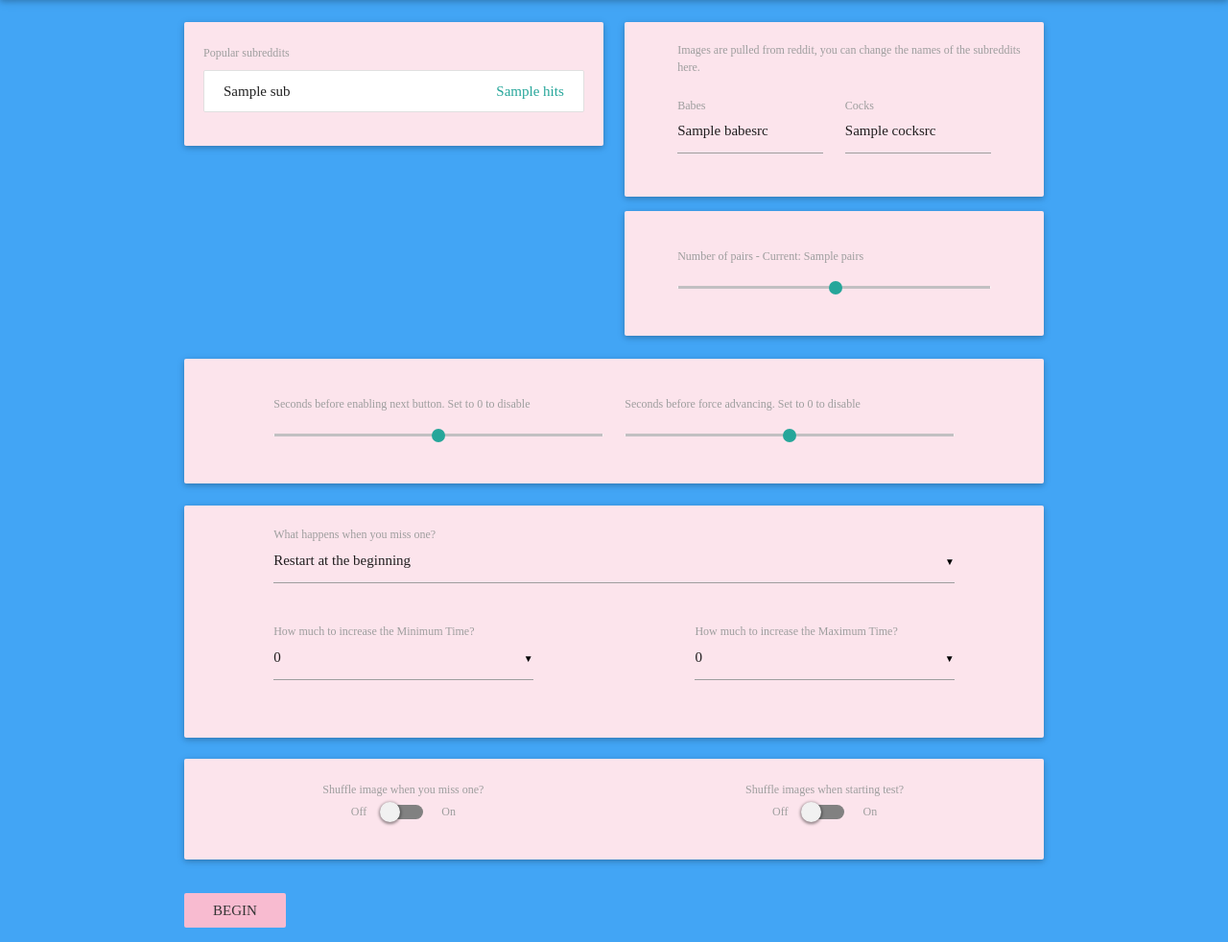
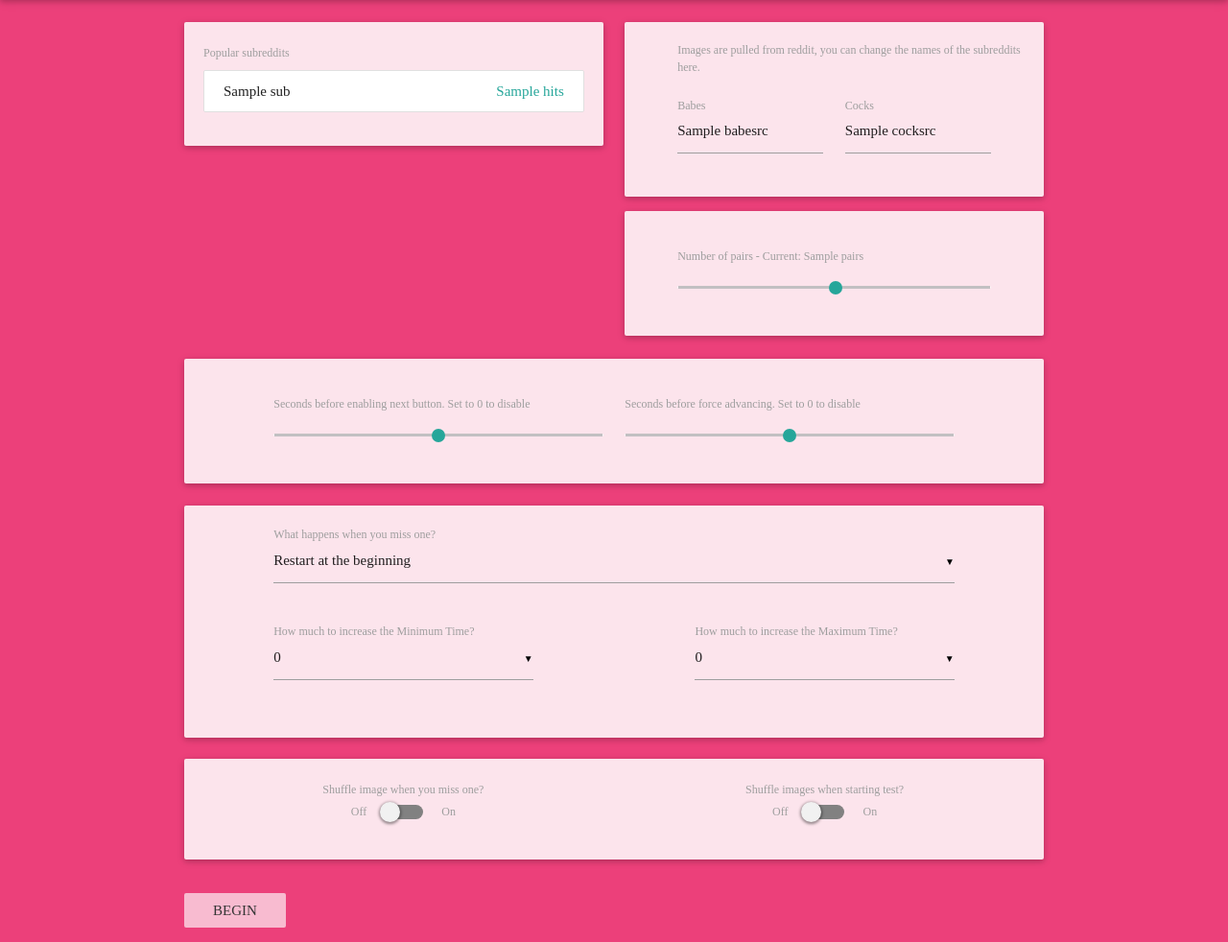
Before and after one commit to memcock/memcock, a Flask app: template templates/config.html in a window 1280 px wide. Shown: the part 64-1046 px from the top of the page at 96% size. Run offline with Flask 2, Linux system fonts and the light colour scheme; the template is opened without the code that fills it: most values are stand-ins (such as "Sample title", 1, 10 or a date in 2020); parts of the project's set-up code (start-up, migrations or seed data) failed here and were passed over; some libraries are stand-ins or nearby versions; some web fonts are replaced.

Commit message:
color change

```diff
--- a/templates/base.html
+++ b/templates/base.html
@@ -15,7 +15,7 @@
 
 </head>
 
-<body class=" blue lighten-1">
+<body class=" pink lighten-1">
 	<!--Body-->
 	{% block body %} {% endblock body %}
 	<!--Scripts-->
--- a/templates/home.html
+++ b/templates/home.html
@@ -1,7 +1,7 @@
 {% extends 'base.html' %}
 
 {% block body %}
-	<nav class="pink lighten-1" role="navigation">
+	<nav class="blue lighten-1" role="navigation">
 	  <div class="nav-wrapper container">
 		<a id="logo-container" href="#" class="brand-logo">
 			<span>MemCock</span>
```
